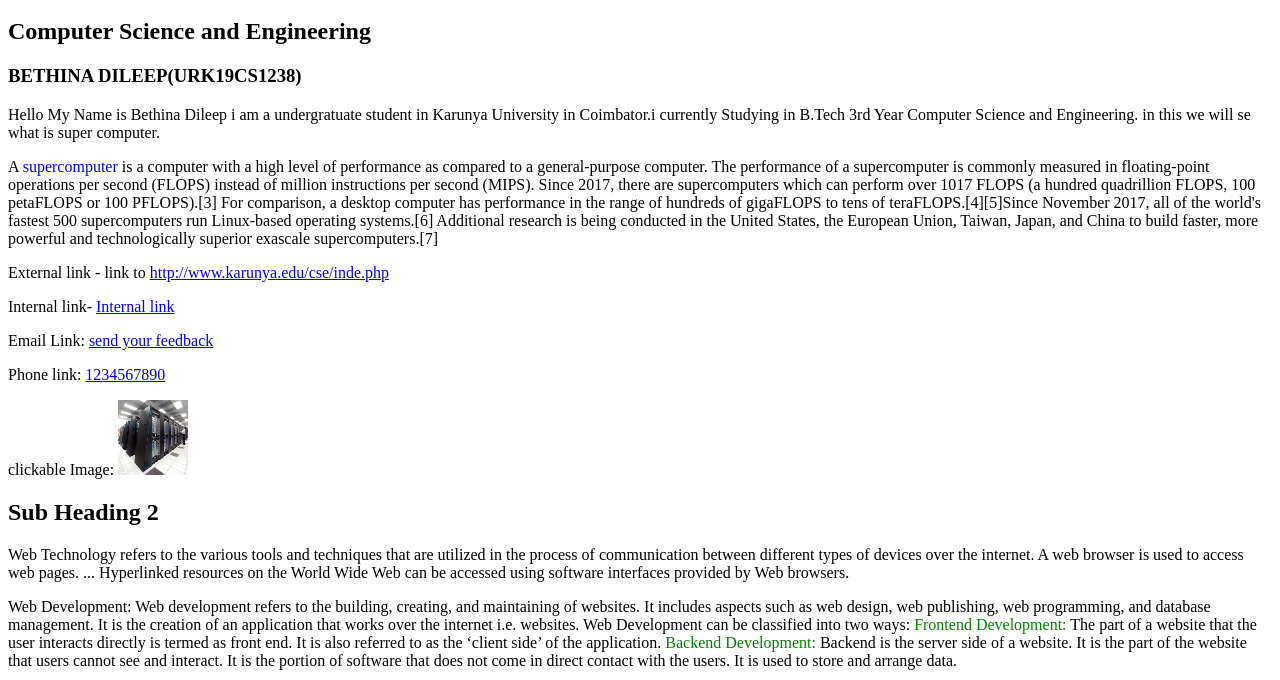
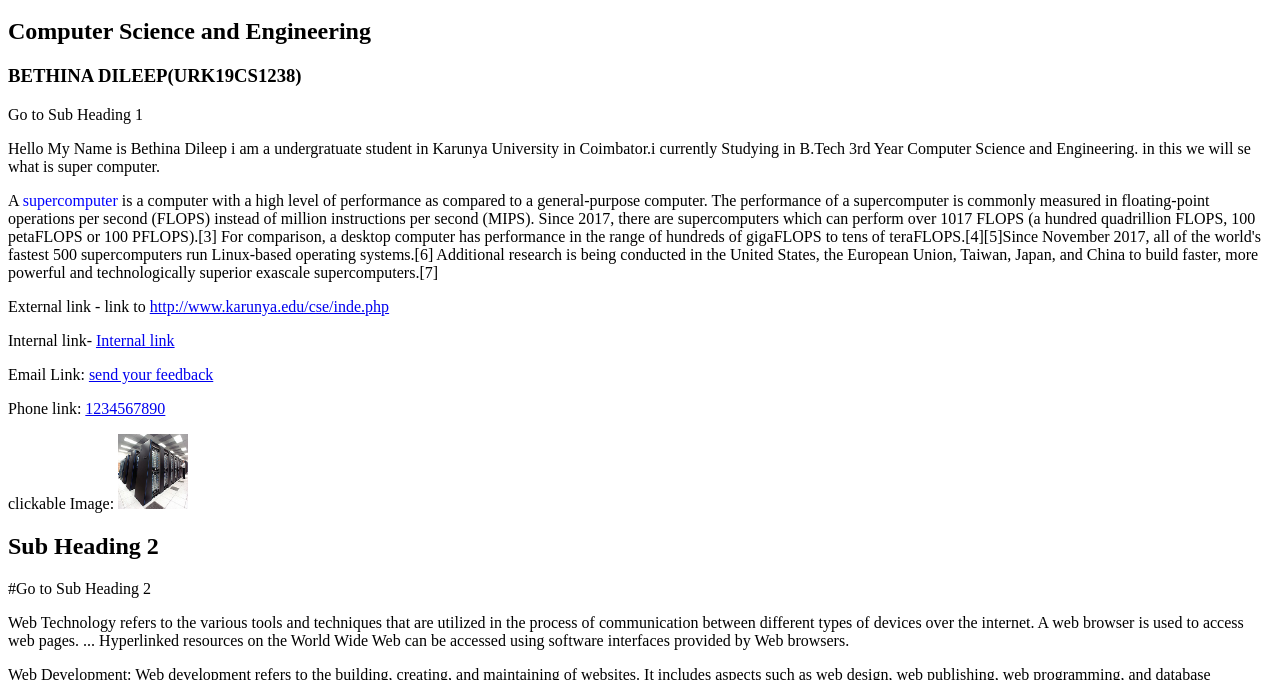
Before and after one commit to Bethinadileep/Web_Technologys, a plain HTML site: page index.html in a window 1280 px wide. Shown: the part 120-800 px from the top of the page. Drawn offline with Linux system fonts and the light colour scheme.

Commit message:
Update index.html

```diff
--- a/index.html
+++ b/index.html
@@ -1,6 +1,5 @@
-<!-- codeby: Bethina Dileep -->
+<!-- Code By Bethina Dileep(URK19CS1238) -->
 
-<!-- Code By Bethina Dileep(URK19CS1238) -->
 <!DOCTYPE html>
 <html>
 <head>
@@ -12,6 +11,7 @@
 
 </head>
 <body>
+	<a id="#Go to Sub Heading 1">Go to Sub Heading 1</a>
 	<p>Hello My Name is Bethina Dileep i am a undergratuate student in Karunya University in Coimbator.i currently Studying in B.Tech 3rd Year
 Computer Science and Engineering. in this we will se what is super computer.</p>
 	<p>A <span style="color:blue">supercomputer</span> is a computer with a high level of performance as compared to a general-purpose
@@ -22,7 +22,6 @@ desktop computer has performance in the range of hundreds of gigaFLOPS to tens o
 all of the world's fastest 500 supercomputers run Linux-based operating systems.[6] Additional research is being conducted in the United States,
 the European Union, Taiwan, Japan, and China to build faster, more powerful and technologically superior
 exascale supercomputers.[7]</p>
-	<footer>
 		<p>External link - link to
 		<a href="http://www.karunya.edu/cse/inde.php">http://www.karunya.edu/cse/inde.php</a></p>
 		<p>Internal link-
@@ -32,12 +31,13 @@ exascale supercomputers.[7]</p>
 		<p>Phone link:
 		<a href="1234567890">1234567890</a></p>
 		<p>clickable Image:   <img src="IBM_Blue_Gene_P_supercomputer.jpg" alt="clickable Image" width="70" height="75"></p>
-	</footer>
+
 </body>
 <head>
 	<h2>Sub Heading 2</h2>
 </head>
 <body>
+	<a id = "Go to Sub Heading 2">#Go to Sub Heading 2</a>
 	<p>Web Technology refers to the various tools and techniques that are utilized in the process of communication between different types of devices over the internet. A web browser is used to access web pages. ... Hyperlinked resources on the World
 Wide Web can be accessed using software interfaces provided by Web browsers.</p>
 	<P>Web Development: Web development refers to the building, creating, and maintaining of websites. It includes aspects such as web design, web publishing, web programming, and database management. It is the creation of an application that works over the internet i.e. websites.
@@ -79,6 +79,7 @@ in direct contact with the users. It is used to store and arrange data.</p>
 </head>
 <body>
 	<a id="Heading3">Heading 3</a>
+	<a id="#Go to Sub Heading 3">#Go to Sub Heading 3</a>
 	<p>Backend Development: Backend is the server side of a website. It is the part of the website that users cannot see and interact. It is the portion of software that does not come
 in direct contact with the users. It is used to store and arrange data.AJAX: Ajax is an acronym for Asynchronous
 Javascript and XML. It is used to communicate with the server without refreshing the web page and thus increasing
@@ -131,7 +132,7 @@ table, th, td {
 
 <body>
 	<footer>
-		<p><a href="Go to Sub Heading 1 ">Go to Sub Heading 1&nbsp;&nbsp;&nbsp;&nbsp;&nbsp;&nbsp;<a href="Go to Sub Heading 2">Go to Sub Heading 2&nbsp;&nbsp;&nbsp;&nbsp;&nbsp;<a href="Go to Sub Heading 3">Go to Sub Heading 3&nbsp;&nbsp;&nbsp;&nbsp;</a></a></a></p>
+		<p><a href="#Go to Sub Heading 1">Go to Sub Heading 1&nbsp;&nbsp;&nbsp;&nbsp;&nbsp;&nbsp;<a href="#Go to Sub Heading 2">Go to Sub Heading 2&nbsp;&nbsp;&nbsp;&nbsp;&nbsp;<a href="#Go to Sub Heading 3">Go to Sub Heading 3&nbsp;&nbsp;&nbsp;&nbsp;</a></a></a></p>
 	</footer>
 </body>
 </html>
```
